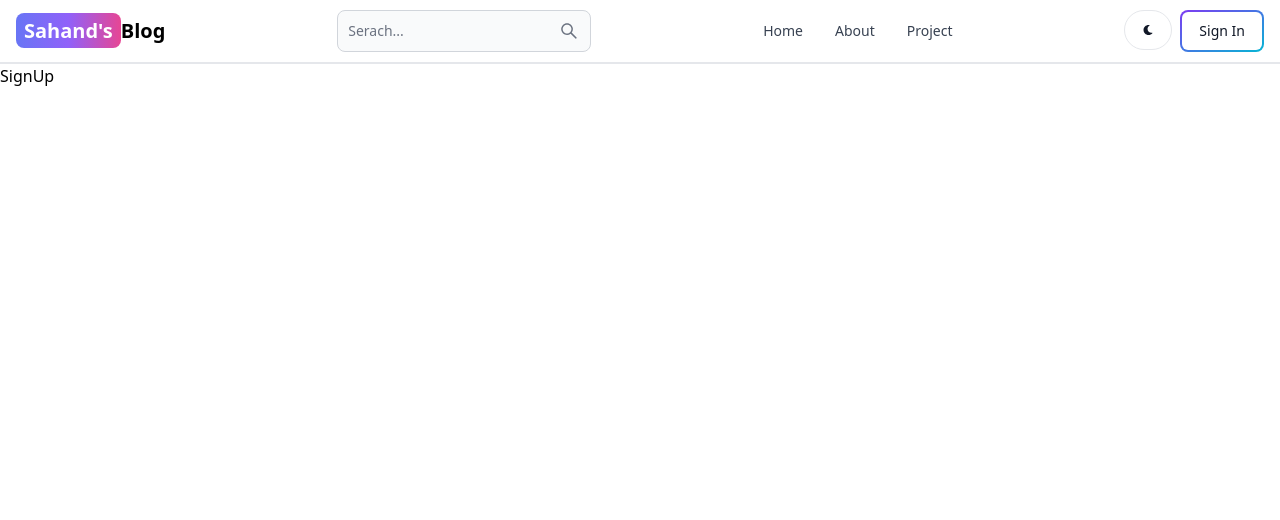
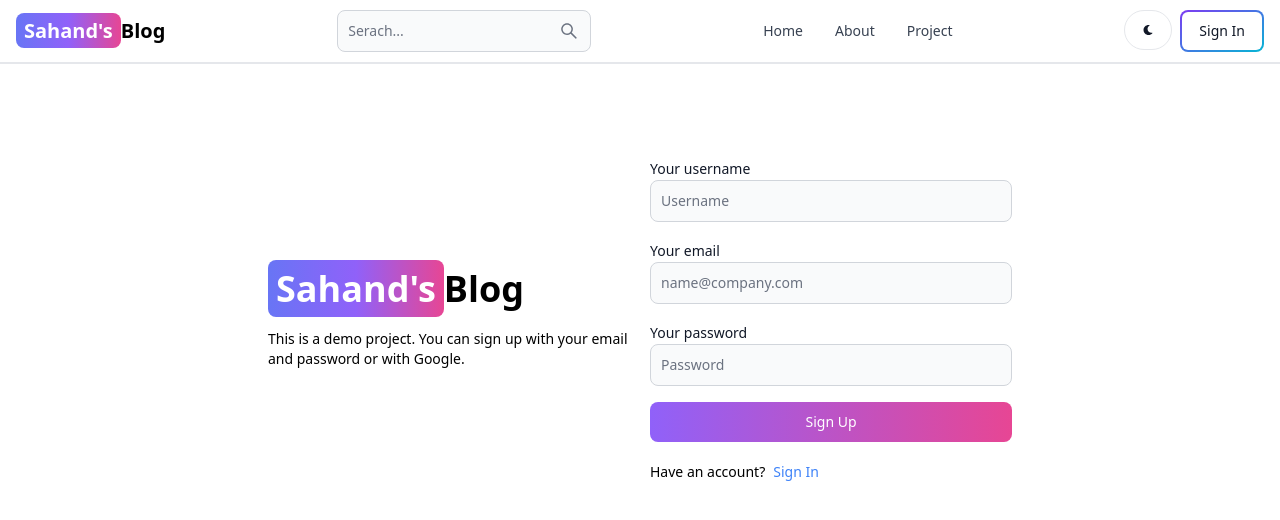
Before and after one commit to Yasindu07/mern-blog, a React (Vite) app in the folder client/: page /sign-up in a window 1280 px wide. Shown: the top 520 px of the page. Built offline with nearby package versions, Linux system fonts and the light colour scheme.

Commit message:
Create Sign up page ui

```diff
--- a/client/src/pages/SignUp.jsx
+++ b/client/src/pages/SignUp.jsx
@@ -1,7 +1,58 @@
-import React from 'react'
+import { Button, Label, TextInput } from "flowbite-react";
+import React from "react";
+import { Link } from "react-router-dom";
 
 export default function SignUp() {
   return (
-    <div>SignUp</div>
-  )
+    <div className="min-h-screen mt-20">
+      <div className="flex p-3 max-w-3xl mx-auto flex-col md:flex-row md:items-center gap-5">
+        {/* left */}
+        <div className="flex-1">
+          <Link to="/" className="font-bold dark:text-white text-4xl">
+            <span
+              className="px-2 py-1 bg-gradient-to-r from-indigo-500
+            via-purple-500 to-pink-500 rounded-lg text-white"
+            >
+              Sahand's
+            </span>
+            Blog
+          </Link>
+          <p className="text-sm mt-5">
+            This is a demo project. You can sign up with your email and password
+            or with Google.
+          </p>
+        </div>
+        {/* right */}
+        <div className="flex-1">
+          <form className="flex flex-col gap-4">
+            <div>
+              <Label value="Your username" />
+              <TextInput type="text" placeholder="Username" id="username" />
+            </div>
+            <div>
+              <Label value="Your email" />
+              <TextInput
+                type="text"
+                placeholder="name@company.com"
+                id="email"
+              />
+            </div>
+            <div>
+              <Label value="Your password" />
+              <TextInput type="password" placeholder="Password" id="password" />
+            </div>
+            <Button gradientDuoTone="purpleToPink" type="submit">
+              Sign Up
+            </Button>
+          </form>
+          <div className="flex gap-2 text-sm mt-5">
+            <span>Have an account?</span>
+            <Link to="/sign-in" className="text-blue-500">
+              Sign In
+            </Link>
+          </div>
+        </div>
+      </div>
+    </div>
+  );
 }
```
